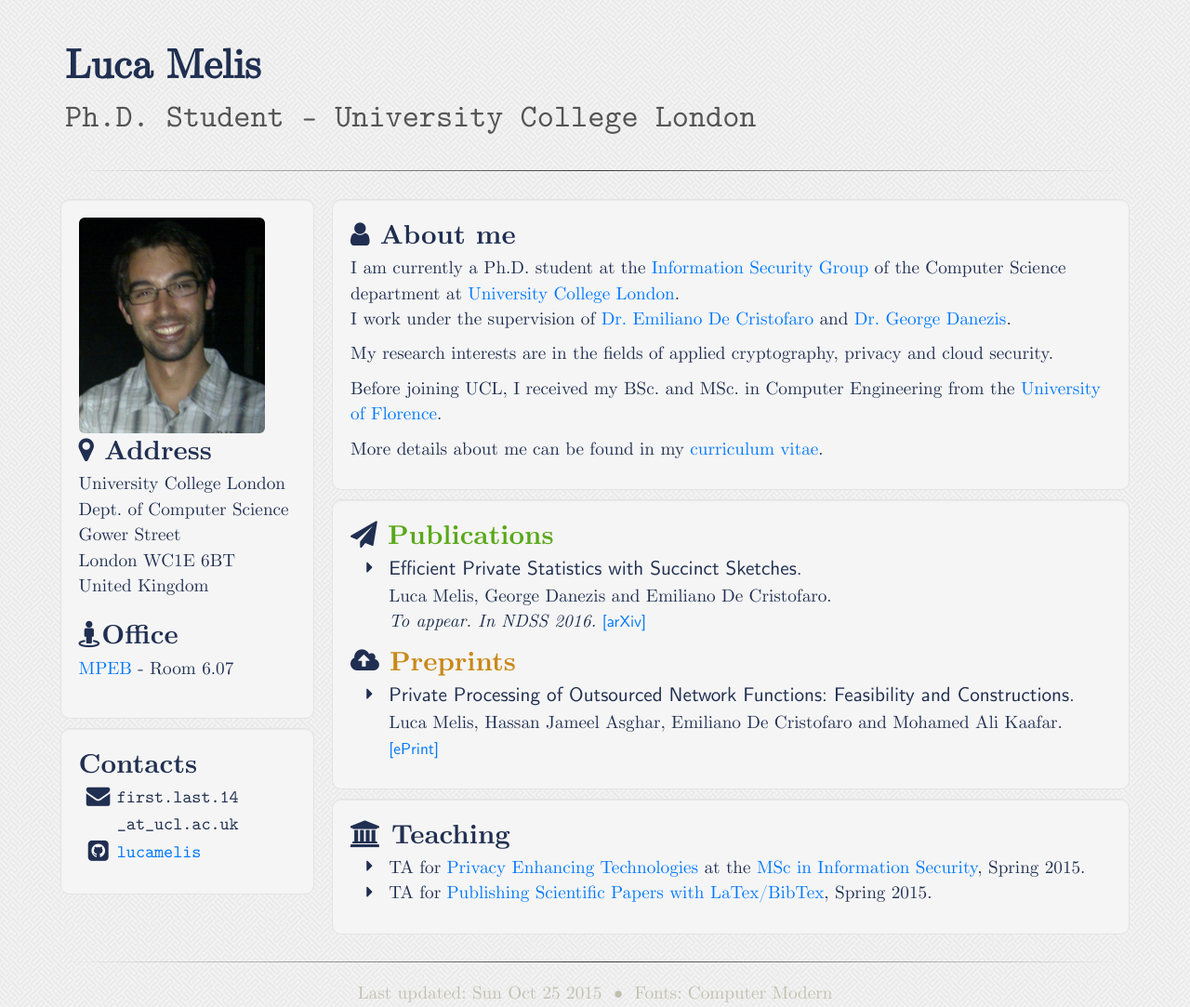
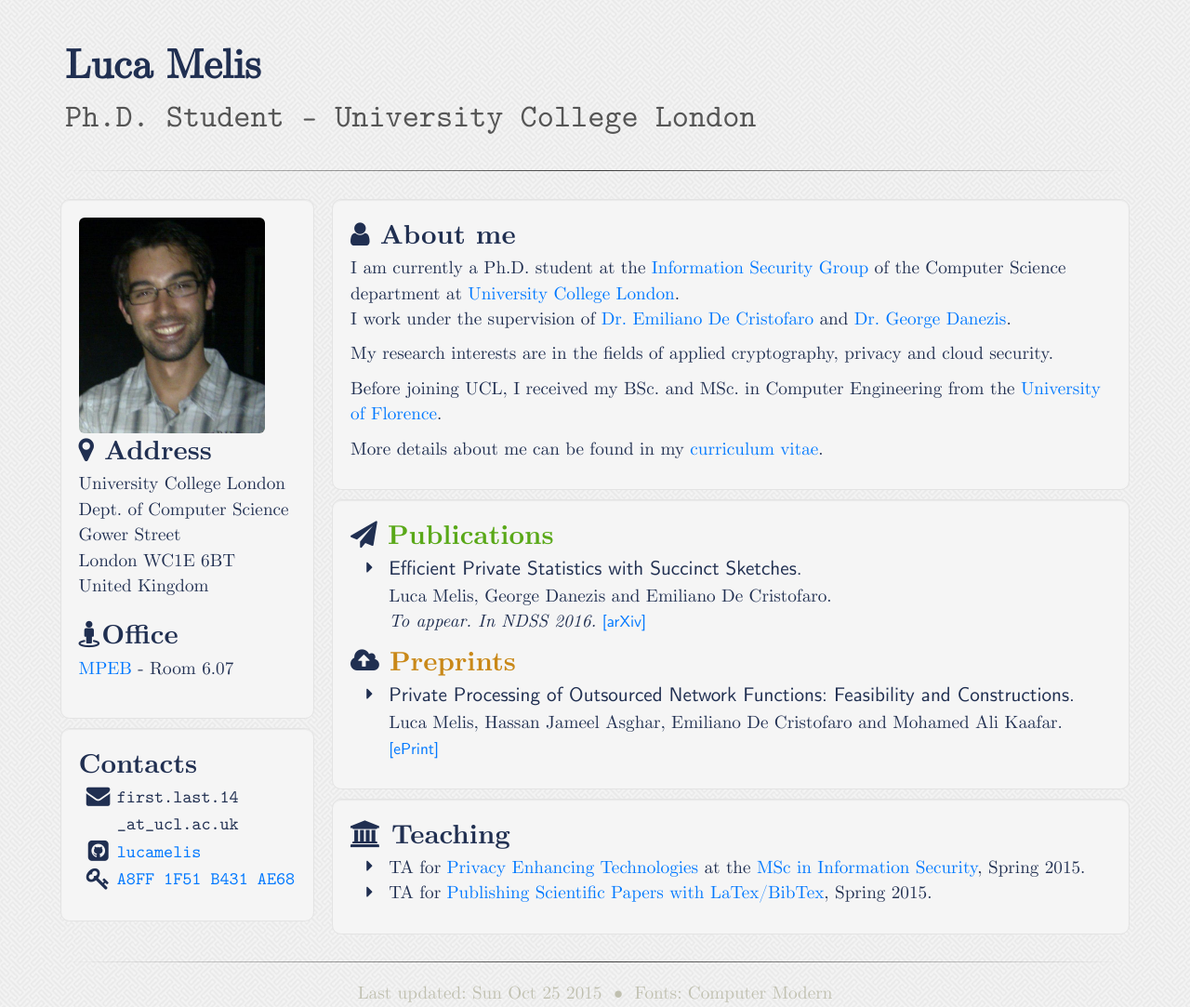
Before and after one commit to lucamelis/luca.melis.github.io, a plain HTML site: page index.html in a window 1280 px wide. Shown: the whole page at 93% size. Drawn offline with Linux system fonts and the light colour scheme.

Commit message:
new contact

```diff
--- a/index.html
+++ b/index.html
@@ -35,6 +35,7 @@
 						<ul class="fa-ul fa-1x">
 							<li><i class="fa-li fa fa-envelope fa-lg fa-fw"></i><tt>first.last.14<br>_at_ucl.ac.uk</tt></li>
 							<li><i class="fa-li fa fa-github-square fa-lg fa-fw"></i><a href="https://github.com/lucamelis" target="_blank"><tt>lucamelis</tt></a></li>
+							<li><i class="fa-li fa fa-key fa-lg fa-fw"></i><a href="https://keybase.io/lmelis" target="_blank"><tt>A8FF 1F51 B431 AE68</tt></a></li>
 						</ul>
 					</div>
 				</div>
```
